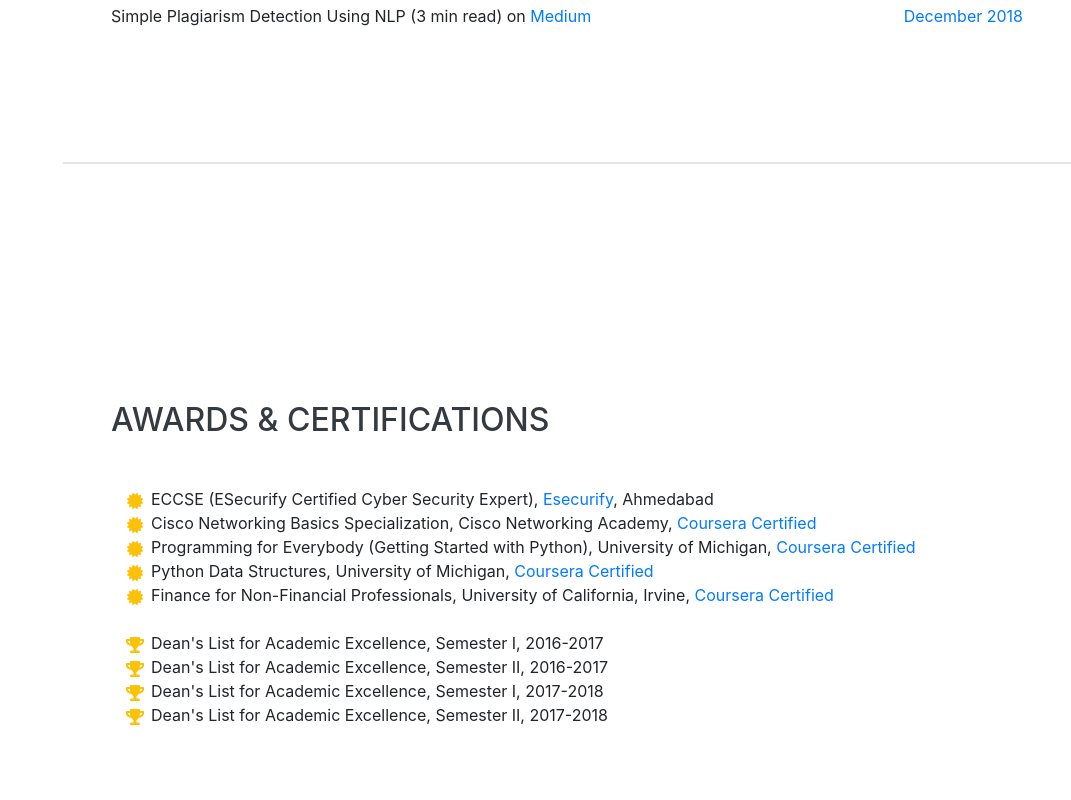
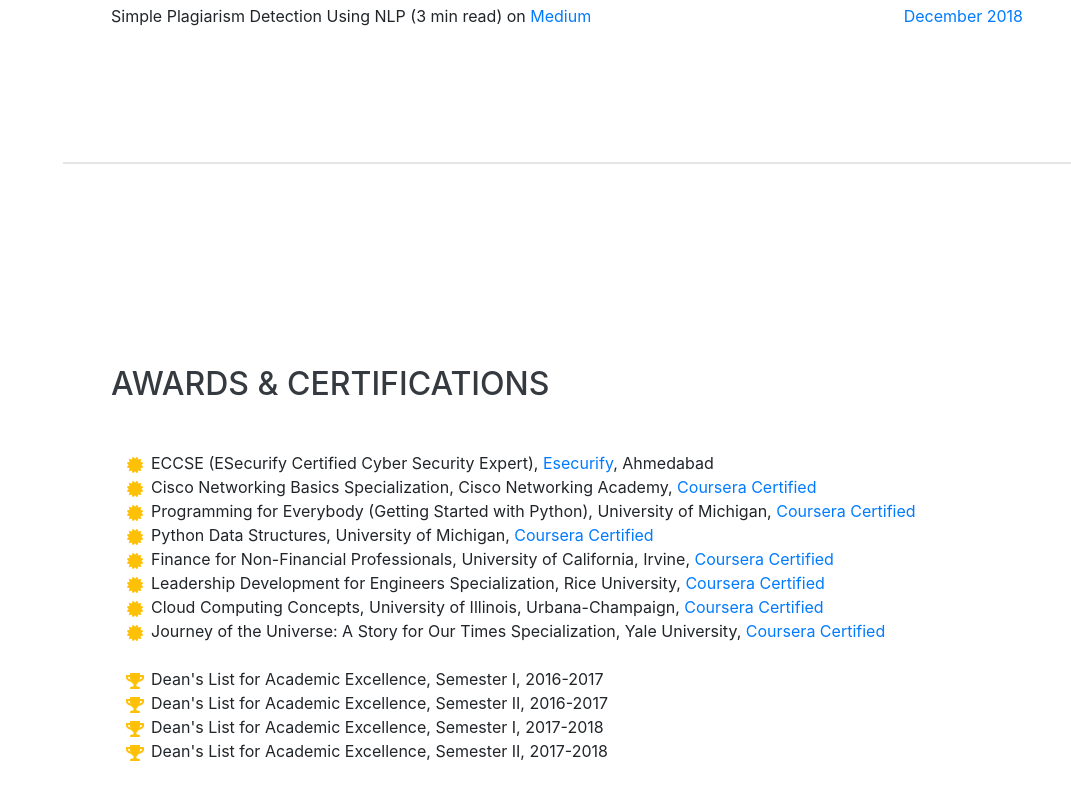
Before and after one commit to HeerAmbavi/HeerAmbavi.github.io, a website with bundled scripts: page index.html in a window 1280 px wide. Shown: the part 3041-3841 px from the top of the page, without its empty margins (209-1280 px from the left). Built offline with nearby package versions, Linux system fonts and the light colour scheme; a web font is replaced by a local one.

Commit message:
add coursera cert

```diff
--- a/index.html
+++ b/index.html
@@ -309,6 +309,21 @@
             Finance for Non-Financial Professionals, University of California, Irvine,
             <a href="https://www.coursera.org/account/accomplishments/certificate/4T8PY3SQKVEN"> Coursera Certified</a>
           </li>
+          <li>
+            <i class="fa-li fa fa-certificate text-warning"></i>
+            Leadership Development for Engineers Specialization, Rice University,
+            <a href="https://www.coursera.org/account/accomplishments/specialization/certificate/CLF9QN6DSPZA"> Coursera Certified</a>
+          </li>
+          <li>
+            <i class="fa-li fa fa-certificate text-warning"></i>
+            Cloud Computing Concepts, University of Illinois, Urbana-Champaign,
+            <a href="https://www.coursera.org/account/accomplishments/certificate/FWSEE86WZZLR"> Coursera Certified</a>
+          </li>
+          <li>
+            <i class="fa-li fa fa-certificate text-warning"></i>
+            Journey of the Universe: A Story for Our Times Specialization, Yale University,
+            <a href="https://www.coursera.org/account/accomplishments/specialization/certificate/ARG5DFELW4Q7"> Coursera Certified</a>
+          </li>
           <br>
           <li>
             <i class="fa-li fa fa-trophy text-warning"></i>
```
